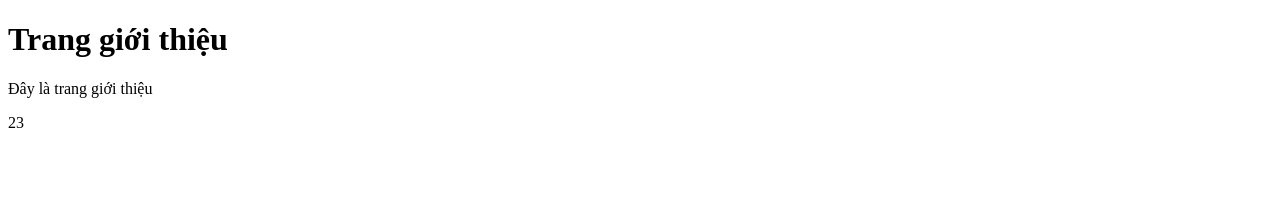
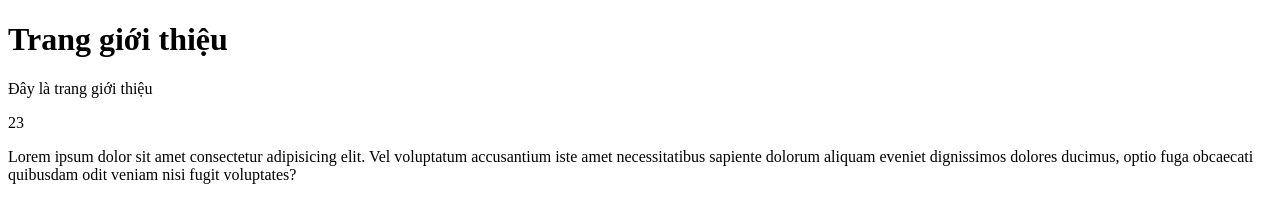
Before and after one commit to SpaceStalinn/du-an-01, a plain HTML site: page Du_an_01/gioithieu.html in a window 1280 px wide. Drawn offline with Linux system fonts and the light colour scheme.

Commit message:
Update page gioi_thieu

```diff
--- a/gioithieu.html
+++ b/Du_an_01/gioithieu.html
@@ -12,6 +12,9 @@
     <p>Đây là trang giới thiệu</p>
 
     <p>23</p>
+    <p>Lorem ipsum dolor sit amet consectetur adipisicing elit. Vel voluptatum accusantium iste amet necessitatibus
+        sapiente dolorum aliquam eveniet dignissimos dolores ducimus, optio fuga obcaecati quibusdam odit veniam nisi
+        fugit voluptates?</p>
 </body>
 
 </html>
```
Also changed, not shown: Du_an_01/quen_mat_khau.html (added, +15 -0 lines), Du_an_01/dang_ki.html (renamed from dang_ki.html), Du_an_01/dang_nhap.html (renamed from dang_nhap.html), Du_an_01/index.html (renamed from index.html).
